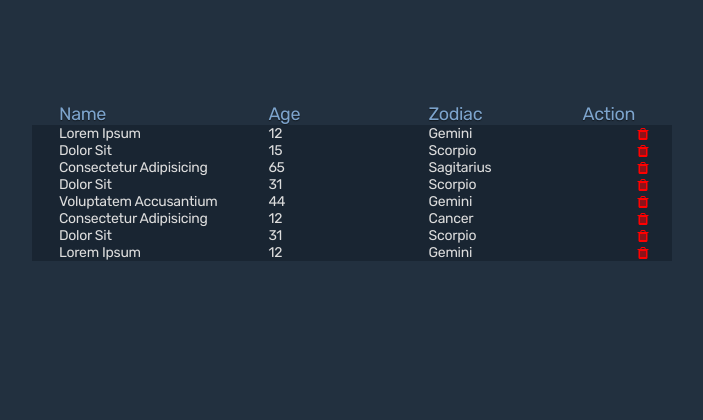
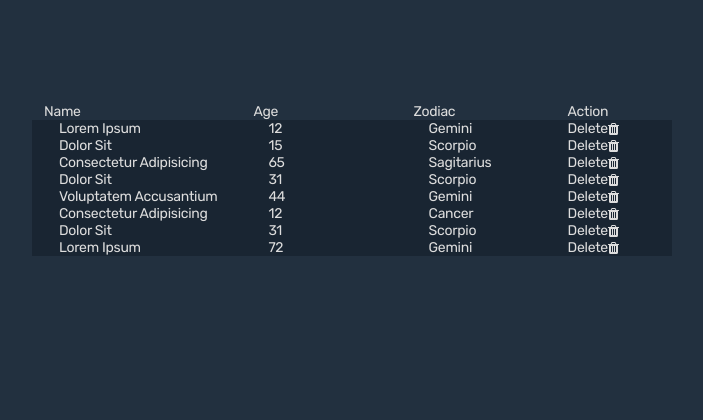
Before and after one commit to annavu/component-task, a website built with webpack: page src/index.html in a window 1280 px wide. Shown: the part 140-560 px from the top of the page, without its empty margins (288-991 px from the left). Built offline with nearby package versions, Linux system fonts and the light colour scheme.

Commit message:
update markup

```diff
--- a/src/index.html
+++ b/src/index.html
@@ -9,67 +9,148 @@
 </head>
 <body>
   <section class="table">
+    <!-- tabke header -->
     <div class="table__header">
-      <div class="cell cell--first"><p class="cell__text cell__text--header">Name</p></div>
-      <div class="cell cell--second"><p class="cell__text cell__text--header">Age</p></div>
-      <div class="cell cell--third"><p class="cell__text cell__text--header">Zodiac</p></div>
-      <div class="cell cell--fourth"><p class="cell__text cell__text--header">Action</p></div>
+      <div class="cell cell--first">
+        <p class="cell__header">Name</p>
+      </div>
+      <div class="cell cell--second">
+        <p class="cell__header cell__header--age">Age</p>
+      </div>
+      <div class="cell cell--third">
+        <p class="cell__header cell__header--zodiac">Zodiac</p>
+      </div>
+      <div class="cell cell--fourth">
+        <p class="cell__header cell__header--action">Action</p>
+      </div>
     </div>
+    <!-- table content -->
     <div class="table__content">
-      <div class="row">
-        <div class="cell cell--first"><p class="cell__text">Lorem Ipsum</p></div>
-        <div class="cell cell--second"><p class="cell__text">12</p></div>
-        <div class="cell cell--third"><p class="cell__text">Gemini</p></div>
-        <div class="cell cell--img"><i class="fa fa-trash icon"></i></div>
+      <div class="row row--first">
+        <div class="cell cell--first">
+          <p class="cell__text">Lorem Ipsum</p>
+        </div>
+        <div class="cell cell--second">
+          <p class="cell__text">12</p>
+        </div>
+        <div class="cell cell--third">
+          <p class="cell__text">Gemini</p>
+        </div>
+        <div class="cell cell--img">
+          <span class="delete">Delete</span>
+          <i class="fa fa-trash"></i>
+        </div>
       </div>
 
       <div class="row">
-        <div class="cell cell--first"><p class="cell__text">Dolor Sit</p></div>
-        <div class="cell cell--second"><p class="cell__text">15</p></div>
-        <div class="cell cell--third"><p class="cell__text">Scorpio</p></div>
-        <div class="cell cell--img"><i class="fa fa-trash icon"></i></div>
+        <div class="cell cell--first">
+          <p class="cell__text">Dolor Sit</p>
+        </div>
+        <div class="cell cell--second">
+          <p class="cell__text">15</p>
+        </div>
+        <div class="cell cell--third">
+          <p class="cell__text">Scorpio</p>
+        </div>
+        <div class="cell cell--img">
+          <span class="delete">Delete</span>
+          <i class="fa fa-trash"></i>
+        </div>
       </div>
 
       <div class="row">
-        <div class="cell cell--first"><p class="cell__text">Consectetur Adipisicing</p></div>
-        <div class="cell cell--second"><p class="cell__text">65</p></div>
-        <div class="cell cell--third"><p class="cell__text">Sagitarius</p></div>
-        <div class="cell cell--img"><i class="fa fa-trash icon"></i></div>
+        <div class="cell cell--first">
+          <p class="cell__text">Consectetur Adipisicing</p>
+        </div>
+        <div class="cell cell--second">
+          <p class="cell__text">65</p>
+        </div>
+        <div class="cell cell--third">
+          <p class="cell__text">Sagitarius</p>
+        </div>
+        <div class="cell cell--img">
+          <span class="delete">Delete</span>
+          <i class="fa fa-trash"></i>
+        </div>
       </div>
 
       <div class="row">
-        <div class="cell cell--first"><p class="cell__text">Dolor Sit</p></div>
-        <div class="cell cell--second"><p class="cell__text">31</p></div>
-        <div class="cell cell--third"><p class="cell__text">Scorpio</p></div>
-        <div class="cell cell--img"><i class="fa fa-trash icon"></i></div>
+        <div class="cell cell--first">
+          <p class="cell__text">Dolor Sit</p>
+        </div>
+        <div class="cell cell--second">
+          <p class="cell__text">31</p>
+        </div>
+        <div class="cell cell--third">
+          <p class="cell__text">Scorpio</p>
+        </div>
+        <div class="cell cell--img">
+          <span class="delete">Delete</span>
+          <i class="fa fa-trash"></i>
+        </div>
       </div>
 
       <div class="row">
-        <div class="cell cell--first"><p class="cell__text">Voluptatem Accusantium</p></div>
-        <div class="cell cell--second"><p class="cell__text">44</p></div>
-        <div class="cell cell--third"><p class="cell__text">Gemini</p></div>
-        <div class="cell cell--img"><i class="fa fa-trash icon"></i></div>
+        <div class="cell cell--first">
+          <p class="cell__text">Voluptatem Accusantium</p>
+        </div>
+        <div class="cell cell--second">
+          <p class="cell__text">44</p>
+        </div>
+        <div class="cell cell--third">
+          <p class="cell__text">Gemini</p>
+        </div>
+        <div class="cell cell--img">
+          <span class="delete">Delete</span>
+          <i class="fa fa-trash"></i></div>
       </div>
 
       <div class="row">
-        <div class="cell cell--first"><p class="cell__text">Consectetur Adipisicing</p></div>
-        <div class="cell cell--second"><p class="cell__text">12</p></div>
-        <div class="cell cell--third"><p class="cell__text">Cancer</p></div>
-        <div class="cell cell--img"><i class="fa fa-trash icon"></i></div>
+        <div class="cell cell--first">
+          <p class="cell__text">Consectetur Adipisicing</p>
+        </div>
+        <div class="cell cell--second">
+          <p class="cell__text">12</p>
+        </div>
+        <div class="cell cell--third">
+          <p class="cell__text">Cancer</p>
+        </div>
+        <div class="cell cell--img">
+          <span class="delete">Delete</span>
+          <i class="fa fa-trash"></i>
+        </div>
       </div>
 
       <div class="row">
-        <div class="cell cell--first"><p class="cell__text">Dolor Sit</p></div>
-        <div class="cell cell--second"><p class="cell__text">31</p></div>
-        <div class="cell cell--third"><p class="cell__text">Scorpio</p></div>
-        <div class="cell cell--img"><i class="fa fa-trash icon"></i></div>
+        <div class="cell cell--first">
+          <p class="cell__text">Dolor Sit</p>
+        </div>
+        <div class="cell cell--second">
+          <p class="cell__text">31</p>
+        </div>
+        <div class="cell cell--third">
+          <p class="cell__text">Scorpio</p>
+        </div>
+        <div class="cell cell--img">
+          <span class="delete">Delete</span>
+          <i class="fa fa-trash"></i>
+        </div>
       </div>
 
       <div class="row">
-        <div class="cell cell--first"><p class="cell__text">Lorem Ipsum</p></div>
-        <div class="cell cell--second"><p class="cell__text">12</p></div>
-        <div class="cell cell--third"><p class="cell__text">Gemini</p></div>
-        <div class="cell cell--img"><i class="fa fa-trash icon"></i></div>
+        <div class="cell cell--first">
+          <p class="cell__text">Lorem Ipsum</p>
+        </div>
+        <div class="cell cell--second">
+          <p class="cell__text">72</p>
+        </div>
+        <div class="cell cell--third">
+          <p class="cell__text">Gemini</p>
+        </div>
+        <div class="cell cell--img">
+          <span class="delete">Delete</span>
+          <i class="fa fa-trash"></i>
+        </div>
       </div>
     </div>
   </section>
```
